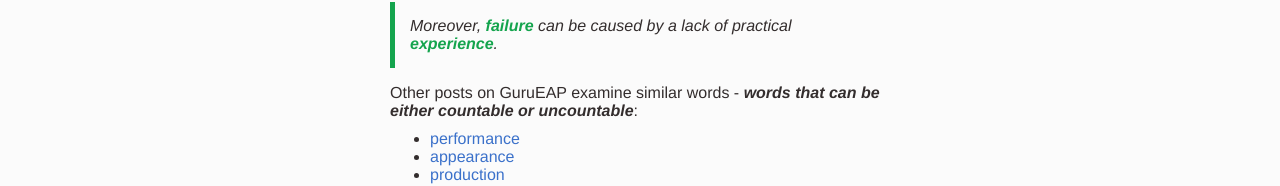
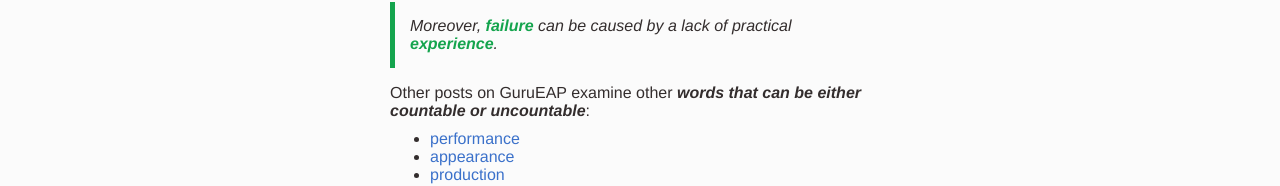
Before and after one commit to boltonsteve/gurueap, a SvelteKit app: page /posts/countable-uncountable in a window 1280 px wide. Shown: the part 706-892 px from the top of the page. Built offline with nearby package versions, Linux system fonts and the light colour scheme; some icons are missing.

Commit message:
countable uncountable 3

```diff
--- a/src/routes/posts/countable-uncountable/+page.svelte
+++ b/src/routes/posts/countable-uncountable/+page.svelte
@@ -27,7 +27,7 @@
 
     <div class="alert alert-success font-italic">Moreover, <span class="font-weight-bold text-success">failure</span> can be caused by a lack of practical <span class="font-weight-bold text-success">experience</span>.</div>
 
-    <p class="mb-0">Other posts on GuruEAP examine similar words - <b><i>words that can be either countable or uncountable</i></b>:</p>
+    <p class="mb-0">Other posts on GuruEAP examine other <b><i>words that can be either countable or uncountable</i></b>:</p>
 
     <WithIcon icon="sign" position="right">
         <div slot="html">
```
